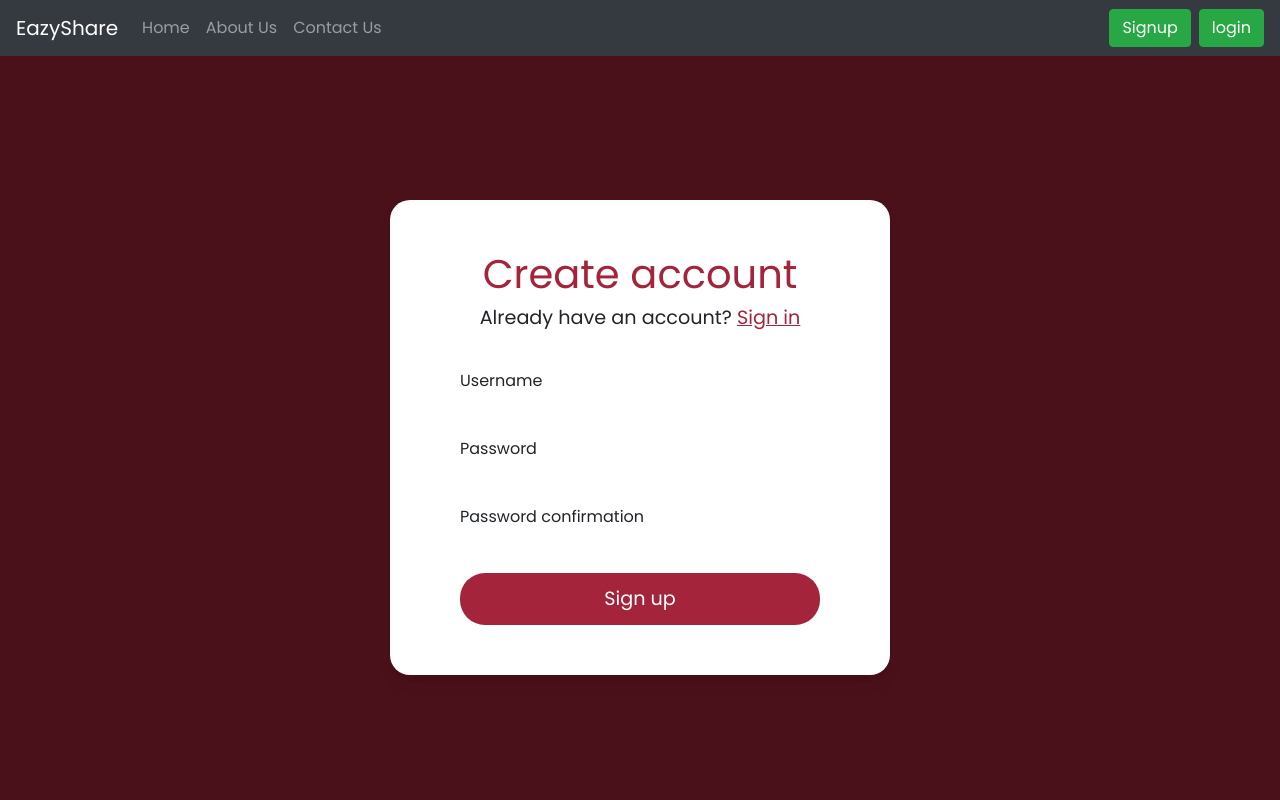
After one commit to jindalhitesh2904/EazyShare, a Django app: page /carrent/sign_up in a window 1280 px wide. The commit adds this page. Run offline with Django 3.2, Linux system fonts and the light colour scheme; some libraries are stand-ins or nearby versions.

Commit message:
added signup,signin and logout functionality

```diff
--- /dev/null
+++ b/carrental/rentalapp/static/css/signup.css
@@ -0,0 +1,131 @@
+@import url("https://fonts.googleapis.com/css2?family=Poppins&display=swap");
+
+* {
+  margin: 0;
+  padding: 0;
+  box-sizing: border-box;
+  font-family: "Poppins", sans-serif;
+}
+
+body {
+  background-color: #4b111b;
+  width: 100%;
+  min-height: 100vh;
+
+  display: flex;
+  align-items: center;
+  justify-content: center;
+}
+
+button,
+input {
+  border: none;
+  outline: none;
+}
+
+/****************
+      FORM
+*****************/
+.signup {
+  background-color: white;
+  width: 100%;
+  height:75%;
+  max-width: 500px;
+  padding: 50px 70px;
+  display: flex;
+  flex-direction: column;
+  justify-content: center;
+
+  border-radius: 20px;
+  box-shadow: 0 10px 15px -3px rgba(0, 0, 0, 0.1),
+    0 4px 6px -2px rgba(0, 0, 0, 0.05);
+  margin-top:75px;
+}
+
+h1 {
+  text-align: center;
+  color: #a4243b;
+}
+h2 {
+  text-align: center;
+  font-size: 1.2rem;
+  font-weight: lighter;
+
+  margin-bottom: 40px;
+}
+
+h2 a {
+  text-decoration: underline;
+  cursor: pointer;
+  color: #a4243b;
+}
+
+/*  Field */
+.signup__field {
+  display: flex;
+  flex-direction: column;
+  width: 100%;
+  position: relative;
+  margin-bottom:20px;
+}
+
+.signup__field:before {
+  content: "";
+  display: inline-block;
+  position: absolute;
+  width: 0px;
+  height: 2px;
+  background: #a4243b;
+  bottom: 0;
+  left: 50%;
+  transform: translateX(-50%);
+  transition: all 0.4s ease;
+}
+
+.signup__field:hover:before {
+  width: 100%;
+}
+
+/*  Input */
+.signup__input {
+  width: 100%;
+  height: 100%;
+  font-size: 1.2rem;
+  padding: 10px 2px 0;
+  border-bottom: 2px solid #e0e0e0;
+}
+
+/*  Label */
+.signup__label {
+  color: #bdbdbd;
+  position: absolute;
+  top: 50%;
+  transform: translateY(-50%);
+  left: 2px;
+  font-size: 1.2rem;
+  transition: all 0.3s ease;
+}
+
+.signup__input:focus + .signup__label,
+.signup__input:valid + .signup__label {
+  top: 0;
+  font-size: 1rem;
+  background-color: white;
+}
+
+/*  Button */
+button {
+  background: #a4243b;
+  color: white;
+  padding: 12px 0;
+  font-size: 1.2rem;
+  border-radius: 25px;
+  cursor: pointer;
+}
+
+button:hover {
+  background: #4b111b;
+}
+.alert{
+    margin-top:30px;
+}
--- a/carrental/rentalapp/templates/basic.html
+++ b/carrental/rentalapp/templates/basic.html
@@ -18,7 +18,6 @@
             <button class="navbar-toggler" type="button" data-toggle="collapse" data-target="#navbarSupportedContent" aria-controls="navbarSupportedContent" aria-expanded="false" aria-label="Toggle navigation">
                 <span class="navbar-toggler-icon"></span>
             </button>
-
             <div class="collapse navbar-collapse" id="navbarSupportedContent">
                 <ul class="navbar-nav mr-auto">
                     <li class="nav-item {% block home_active %} {% endblock %}">
@@ -32,8 +31,38 @@
                         <a class="nav-link" href="/carrent/contact">Contact Us</a>
                     </li>
                 </ul>
+                {% if user.is_authenticated %}
+
+                    <ul class="navbar-nav mr-2">
+                        <li class="nav-item dropdown">
+                            <a class="nav-link dropdown-toggle" href="#" id="navbarDropdown" role="button" data-toggle="dropdown" aria-haspopup="true" aria-expanded="false">Welcome {{request.user}}</a>
+                            <div class="dropdown-menu" aria-labelledby="navbarDropdown">
+                                <a class="dropdown-item" href="#">My profile</a>
+                                <a class="dropdown-item" href="#">Edit Profile</a>
+                                <a class="dropdown-item" href="#">My Posts</a>
+                                <a class="dropdown-item" href="#">Add Post</a>
+                                <div class="dropdown-divider"></div>
+                                <a class="dropdown-item" href="{%url 'Logout'%}">Logout</a>
+                            </div>
+                        </li>
+                    </ul>
+                </div>
+                {% else %}
+
+		        <a href="{%url 'SignUp' %}" class="btn btn-success mr-2">Signup</a>
+
+		<!-- Button trigger Login modal -->
+		<a href="{%url 'Login' %}" class="btn btn-success">login</a>
+	    {% endif %}
         </div>
     </nav>
+    {% if messages %}
+    {% for message in messages %}
+        <div class="alert alert-success">
+            <h1>{{message}}</h1>
+        </div>
+    {% endfor %}
+    {% endif %}
 
     {% block content %}
     {% endblock %}
--- /dev/null
+++ b/carrental/rentalapp/templates/sign_up.html
@@ -0,0 +1,34 @@
+{% extends 'basic.html' %}
+{% block title %}
+Sign Up
+{% endblock %}
+{% load crispy_forms_tags %}
+
+
+{% block content %}
+{% load static %}
+<link rel="stylesheet" href="{% static 'css/signup.css' %}">
+
+<form class="signup" method="POST" action="">
+    {% csrf_token %}
+    <h1>Create account</h1>
+    <h2>Already have an account? <a href="{% url 'Login' %}">Sign in</a></h2>
+
+    <div class="signup__field">
+        {{form.username.label}}
+        {{form.username}}
+    </div>
+    <div class="signup__field">
+        {{form.password1.label}}
+        {{form.password1}}
+    </div>
+    <div class="signup__field">
+        {{form.password2.label}}
+        {{form.password2}}
+    </div>
+    {{ form.errors }}
+    <button type="submit">Sign up</button>
+  </form>
+
+
+{% endblock %}
--- a/carrental/rentalapp/urls.py
+++ b/carrental/rentalapp/urls.py
@@ -6,4 +6,7 @@ urlpatterns = [
 	path('', views.home,name = 'Home'),
     path('about',views.about,name='About'),
     path('contact',views.contact,name='Contact'),
+    path('sign_up',views.sign_up,name='SignUp'),
+    path('login',views.signin,name='Login'),
+    path('logout',views.logoutUser,name='Logout'),
 ]
--- a/carrental/rentalapp/views.py
+++ b/carrental/rentalapp/views.py
@@ -1,9 +1,54 @@
-from django.shortcuts import render
-
+from django.shortcuts import render,redirect
+from django.http import HttpResponse
+from django.contrib.auth.models import User
+from django.contrib.auth.forms import UserCreationForm
+from django.contrib.auth import login,logout,authenticate
+from django.contrib.auth.decorators import login_required
+from .forms import CreateUserForm
+from django.contrib import messages
 # Create your views here.
+@login_required(login_url='Login')
 def home(request):
     return render(request,'home.html')
+
 def about(request):
     return render(request,'about.html')
+
 def contact(request):
     return render(request,'contact.html')
+
+def sign_up(request):
+    if request.user.is_authenticated:
+        return redirect('Home')
+    form = UserCreationForm()
+    if request.method == "POST":
+        form = UserCreationForm(request.POST)
+        if form.is_valid():
+            user=form.save()
+            messages.success(request,'Account created successfully!')
+            login(request,user)
+            context={'form':form}
+            return redirect('Home')
+    context={'form':form}
+    return render(request,'sign_up.html',context)
+
+def signin(request):
+    if request.user.is_authenticated:
+        return redirect('Home')
+    if request.method=='POST':
+        username=request.POST.get('username')
+        password=request.POST.get('password')
+        user=authenticate(request,username=username,password=password)
+        if user is not None:
+            login(request,user)
+            messages.success(request,'logged in successfully!')
+            return redirect('Home')
+        else:
+            messages.info(request,'username or password is incorrect')
+    context={}
+    return render(request,'login.html',context)
+
+
+def logoutUser(request):
+    logout(request)
+    return redirect('Login')
```
Also changed, not shown: carrental/carrental/settings.py (+5 -4 lines), carrental/rentalapp/forms.py (added, +10 -0 lines), carrental/rentalapp/templates/login.html (added, +30 -0 lines).
